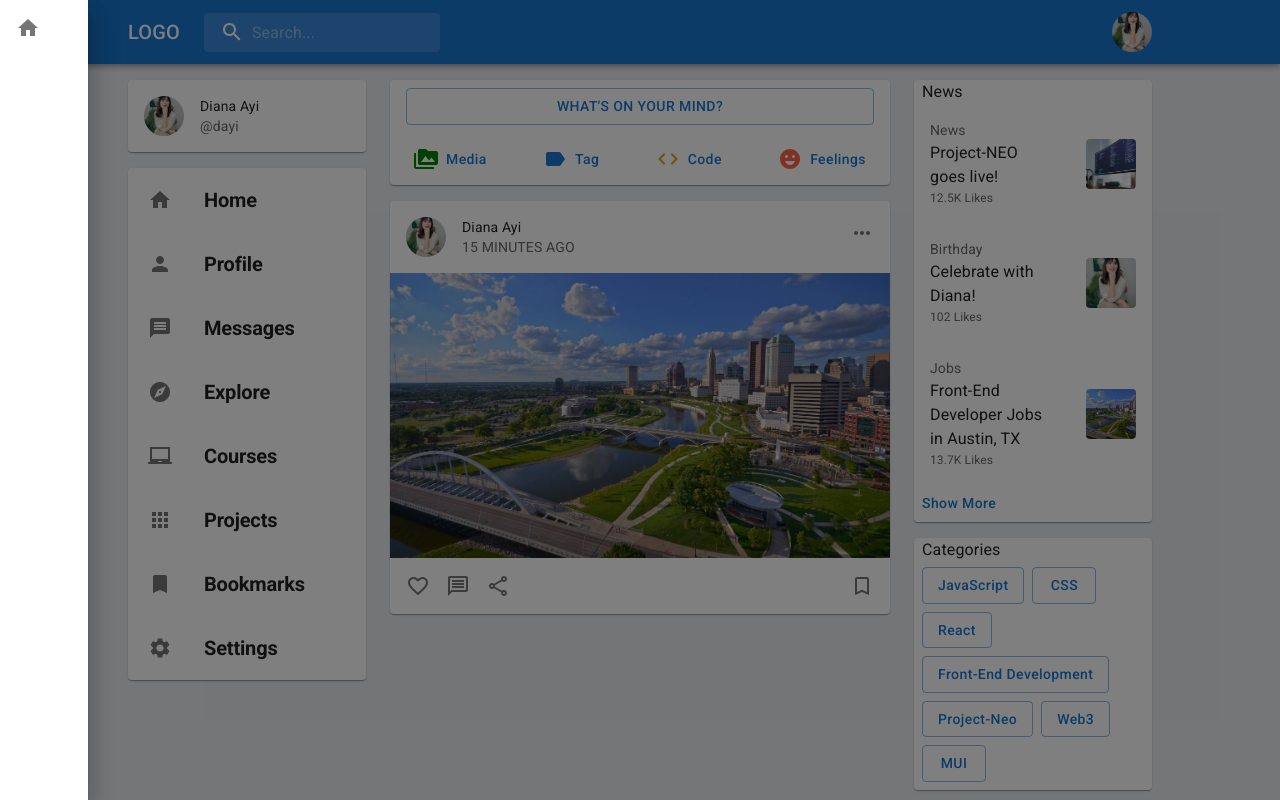
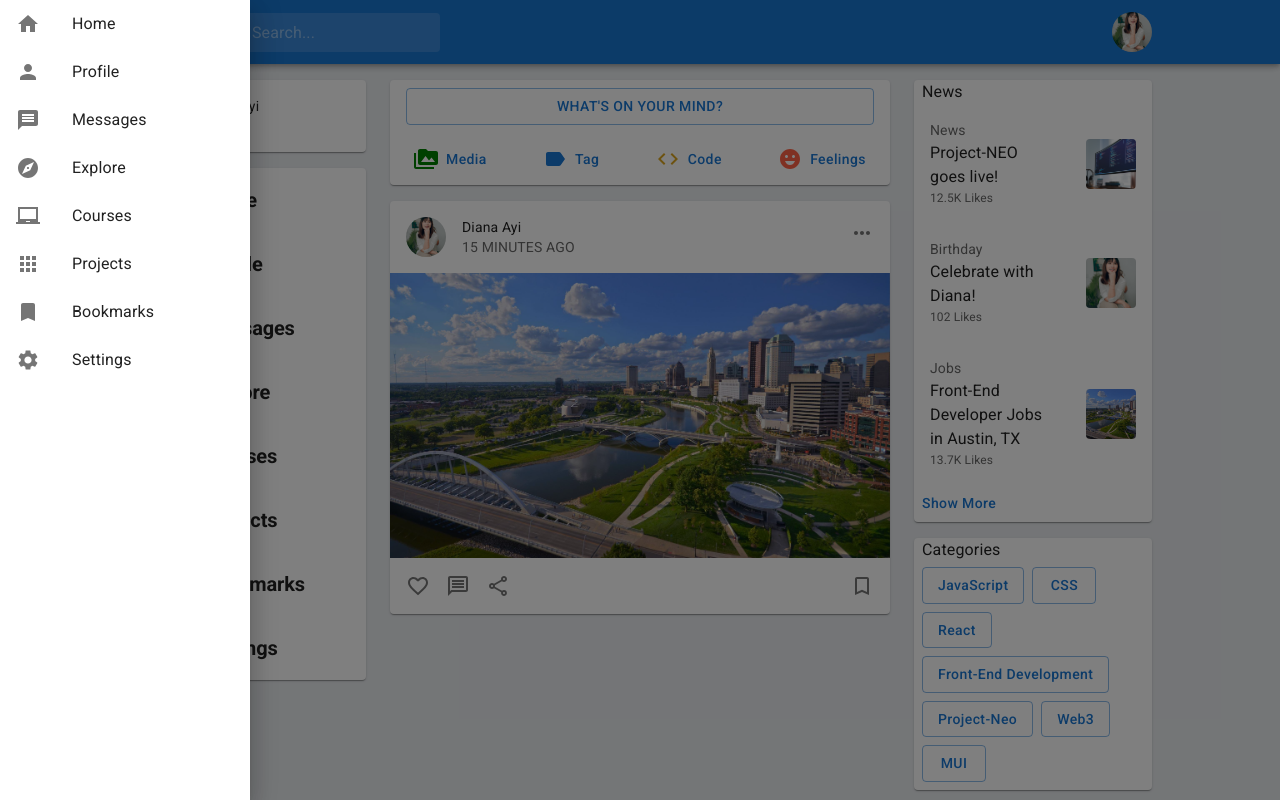
Before and after one commit to jpzambranoleon/project-neo-front-end, a React (Create React App) app: page / in a window 1280 px wide. Built offline with nearby package versions, Linux system fonts and the light colour scheme.

Commit message:
updated TemporaryDrawer.jsx

```diff
--- a/src/components/TemporaryDrawer.jsx
+++ b/src/components/TemporaryDrawer.jsx
@@ -1,4 +1,4 @@
-import { Home, Inbox } from "@mui/icons-material";
+import { Apps, Bookmark, Explore, Home, Inbox, LaptopChromebook, Message, Person, Settings } from "@mui/icons-material";
 import { Box, Button, Drawer, List, ListItem, ListItemButton, ListItemIcon, ListItemText } from "@mui/material";
 import { useState } from "react";
 
@@ -7,13 +7,72 @@ const TemporaryDrawer = () => {
 
     return (
         <Drawer open={true}>
-            <List>
+            <Box sx={{ width: 250 }}>
                 <ListItemButton>
                     <ListItemIcon>
                         <Home />
                     </ListItemIcon>
+                    <ListItemText>
+                        Home
+                    </ListItemText>
                 </ListItemButton>
-            </List>
+                <ListItemButton>
+                    <ListItemIcon>
+                        <Person />
+                    </ListItemIcon>
+                    <ListItemText>
+                        Profile
+                    </ListItemText>
+                </ListItemButton>
+                <ListItemButton>
+                    <ListItemIcon>
+                        <Message />
+                    </ListItemIcon>
+                    <ListItemText>
+                        Messages
+                    </ListItemText>
+                </ListItemButton>
+                <ListItemButton>
+                    <ListItemIcon>
+                        <Explore />
+                    </ListItemIcon>
+                    <ListItemText>
+                        Explore
+                    </ListItemText>
+                </ListItemButton>
+                <ListItemButton>
+                    <ListItemIcon>
+                        <LaptopChromebook />
+                    </ListItemIcon>
+                    <ListItemText>
+                        Courses
+                    </ListItemText>
+                </ListItemButton>
+                <ListItemButton>
+                    <ListItemIcon>
+                        <Apps />
+                    </ListItemIcon>
+                    <ListItemText>
+                        Projects
+                    </ListItemText>
+                </ListItemButton>
+                <ListItemButton>
+                    <ListItemIcon>
+                        <Bookmark />
+                    </ListItemIcon>
+                    <ListItemText>
+                        Bookmarks
+                    </ListItemText>
+                </ListItemButton>
+                <ListItemButton>
+                    <ListItemIcon>
+                        <Settings />
+                    </ListItemIcon>
+                    <ListItemText>
+                        Settings
+                    </ListItemText>
+                </ListItemButton>
+            </Box>
         </Drawer>
     )
 }
```
